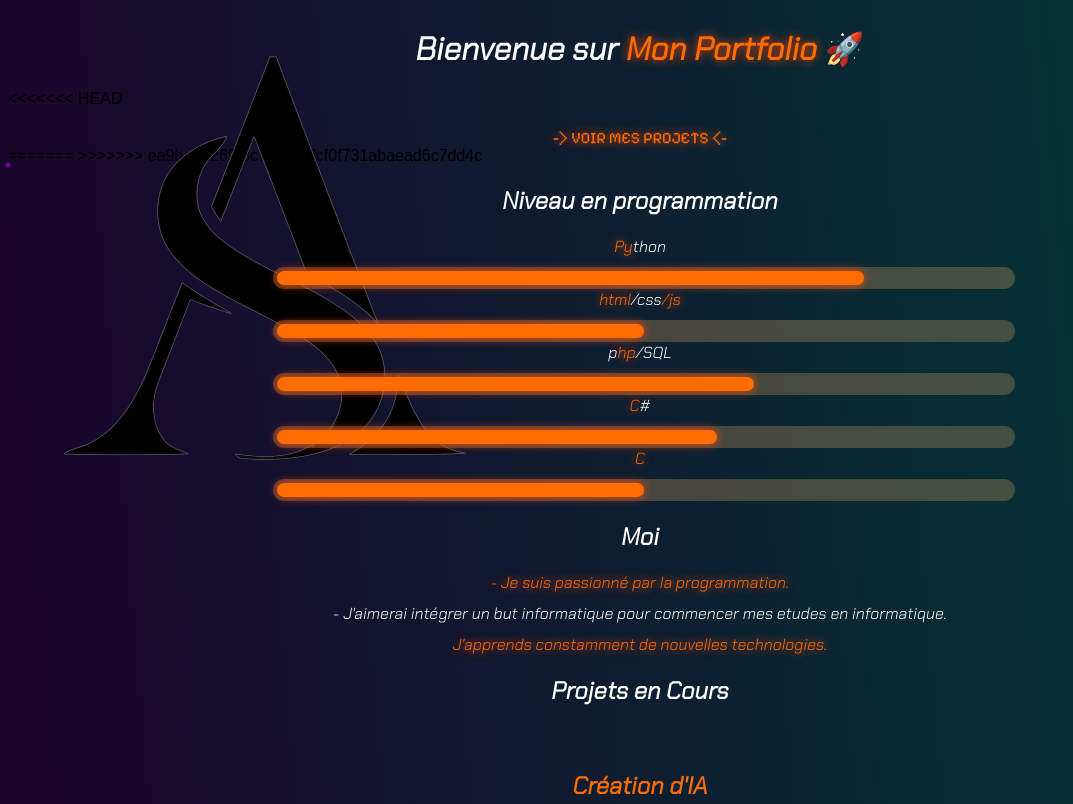
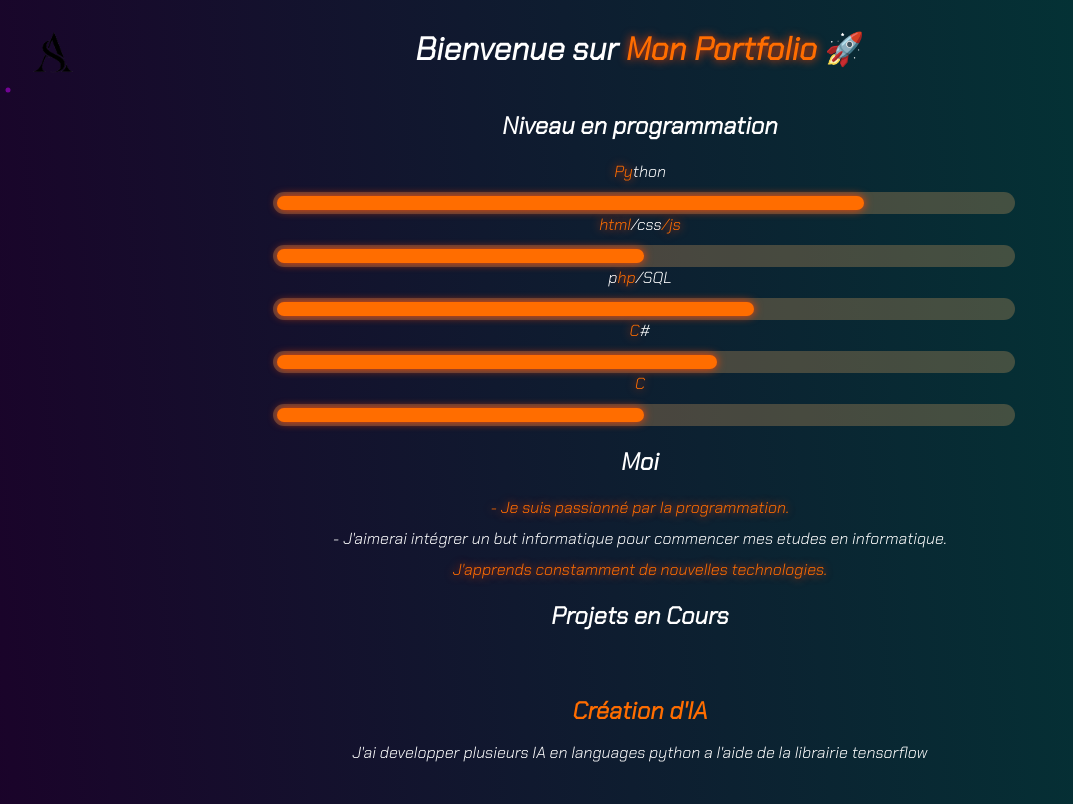
Before and after one commit to AlexisSerano/MonPorfolio, a plain HTML site: page index.html in a window 1280 px wide. Shown: the top 804 px of the page, without its empty margins (0-1073 px from the left). Drawn offline with Linux system fonts and the light colour scheme.

Commit message:
portfolio

```diff
--- a/index.html
+++ b/index.html
@@ -18,12 +18,6 @@
     <header>
         <h1 id="titre">Bienvenue sur <span class="effect">Mon Portfolio</span> 🚀</h1>
     </header>
-<<<<<<< HEAD
-    <div class = "footer">
-        <a href="https://github.com/AlexisSerano" class = "rsociaux"><span class ="effect"> -> Voir mes projets <-</span></a>
-    </div>
-=======
->>>>>>> ea9ba8a269f8c71a624fcf0f731abaead6c7dd4c
     <div id="cursor"></div>
     <section id="languages">
         <h2>Niveau en programmation</h2>
--- a/style.css
+++ b/style.css
@@ -135,11 +135,6 @@ a {
     position: absolute;
     top: 30px;
     left: 30px;
-<<<<<<< HEAD
     width: 50px;
     height: auto;
-=======
-    width: 50px; /* Ajustez la largeur selon vos besoins */
-    height: auto; /* Ajustez la hauteur selon vos besoins ou utilisez "height: 40px" si vous souhaitez une taille fixe */
->>>>>>> ea9ba8a269f8c71a624fcf0f731abaead6c7dd4c
 }
```
